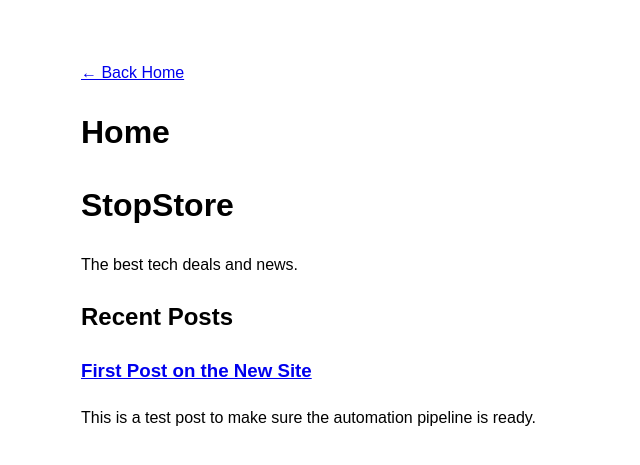
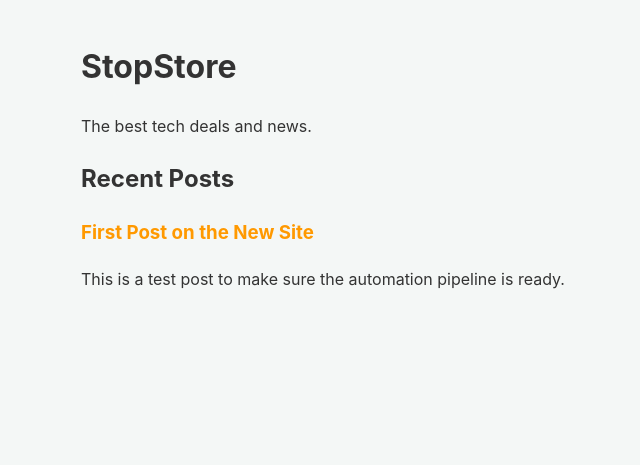
Before and after one commit to him001133/stopstore-simple, a Jekyll site: the page built from index.html, in a window 1280 px wide. Shown: the top 465 px of the page, without its empty margins (159-799 px from the left). Built offline with Jekyll 4.4.1, drawn with Linux system fonts in a browser that asks for light colours.

Commit message:
Update default layout for improved structure and styling

```diff
--- a/_layouts/default.html
+++ b/_layouts/default.html
@@ -1,14 +1,14 @@
 <!DOCTYPE html>
-<html>
+<html lang="en">
 <head>
+    <meta charset="UTF-8">
+    <meta name="viewport" content="width=device-width, initial-scale=1.0">
     <title>{{ page.title }} | {{ site.title }}</title>
-    <style>
-        body { font-family: sans-serif; max-width: 800px; margin: 40px auto; padding: 20px; line-height: 1.6; }
-    </style>
+    <link rel="stylesheet" href="/assets/css/style.css">
 </head>
 <body>
-    <a href="/">← Back Home</a>
-    <h1>{{ page.title }}</h1>
-    {{ content }}
+    <div class="container">
+        {{ content }}
+    </div>
 </body>
 </html>
```
